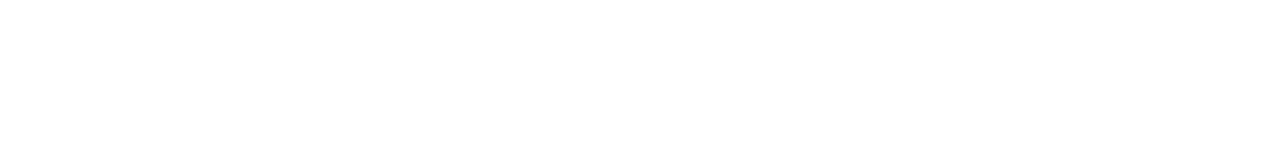
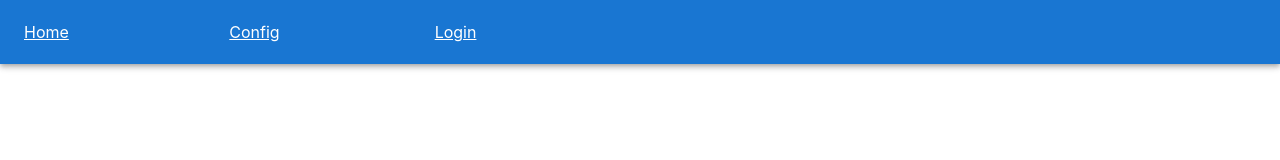
Before and after one commit to uturet/mental-gpt-front, a plain HTML site: page index.html in a window 1280 px wide. Drawn offline with Linux system fonts and the light colour scheme; the site is published under a folder, as on GitHub Pages, so addresses that start at the root find nothing.

Commit message:
Fix paths

```diff
--- a/index.html
+++ b/index.html
@@ -1 +1 @@
-<!doctype html><html lang="en"><head><meta charset="utf-8"/><link rel="icon" href="/favicon.ico"/><meta name="viewport" content="width=device-width,initial-scale=1"/><meta name="theme-color" content="#000000"/><meta name="description" content="Web site created using create-react-app"/><link rel="apple-touch-icon" href="/logo192.png"/><link rel="manifest" href="/manifest.json"/><title>React App</title><script defer="defer" src="/static/js/main.69b88754.js"></script><link href="/static/css/main.1b0d37c7.css" rel="stylesheet"></head><body><noscript>You need to enable JavaScript to run this app.</noscript><div id="root"></div></body></html>
+<!doctype html><html lang="en"><head><meta charset="utf-8"/><link rel="icon" href="/favicon.ico"/><meta name="viewport" content="width=device-width,initial-scale=1"/><meta name="theme-color" content="#000000"/><meta name="description" content="Web site created using create-react-app"/><link rel="apple-touch-icon" href="/logo192.png"/><link rel="manifest" href="./manifest.json"/><title>React App</title><script defer="defer" src="./static/js/main.69b88754.js"></script><link href="./static/css/main.1b0d37c7.css" rel="stylesheet"></head><body><noscript>You need to enable JavaScript to run this app.</noscript><div id="root"></div></body></html>
```
